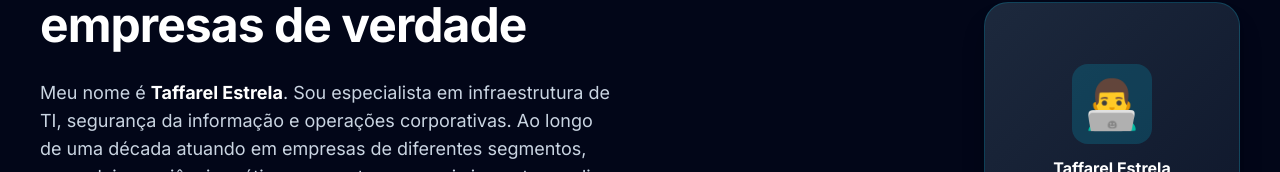
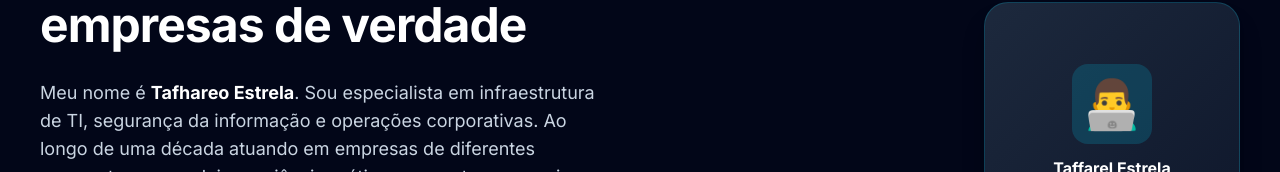
Before and after one commit to Tafhareo/astreon-tech-site, a Next.js app: page /sobre in a window 1280 px wide. Shown: the part 361-533 px from the top of the page. Built offline with nearby package versions, Linux system fonts and the light colour scheme.

Commit message:
feat: pagina sobre humanizada e novos servicos

```diff
--- a/app/sobre/page.tsx
+++ b/app/sobre/page.tsx
@@ -20,7 +20,7 @@ export default function Sobre() {
                   10 anos resolvendo problemas reais de TI em empresas de verdade
                 </h1>
                 <p className="mt-6 text-base leading-7 text-slate-300 sm:text-lg">
-                  Meu nome é <strong className="text-white">Taffarel Estrela</strong>. Sou especialista em infraestrutura de TI, segurança da informação e operações corporativas. Ao longo de uma década atuando em empresas de diferentes segmentos, acumulei experiência prática nos pontos que mais impactam o dia a dia de um negócio.
+                  Meu nome é <strong className="text-white">Tafhareo Estrela</strong>. Sou especialista em infraestrutura de TI, segurança da informação e operações corporativas. Ao longo de uma década atuando em empresas de diferentes segmentos, acumulei experiência prática nos pontos que mais impactam o dia a dia de um negócio.
                 </p>
                 <p className="mt-4 text-base leading-7 text-slate-300 sm:text-lg">
                   A Astreon Tech nasceu para transformar esse conhecimento em resultado para empresas que dependem de tecnologia para operar — e que não podem se dar ao luxo de ter falhas, lentidão ou vulnerabilidades no ambiente de TI.
```
